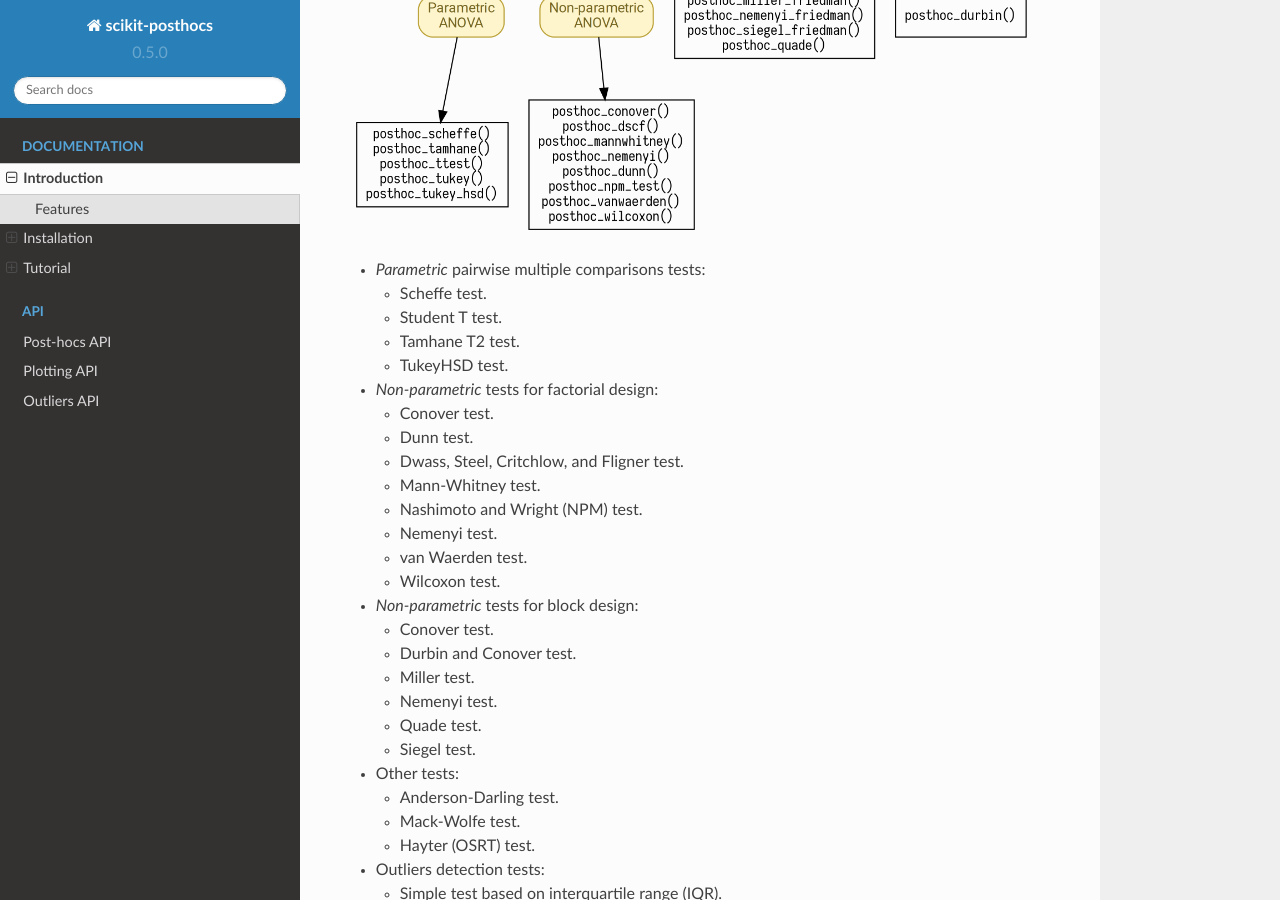
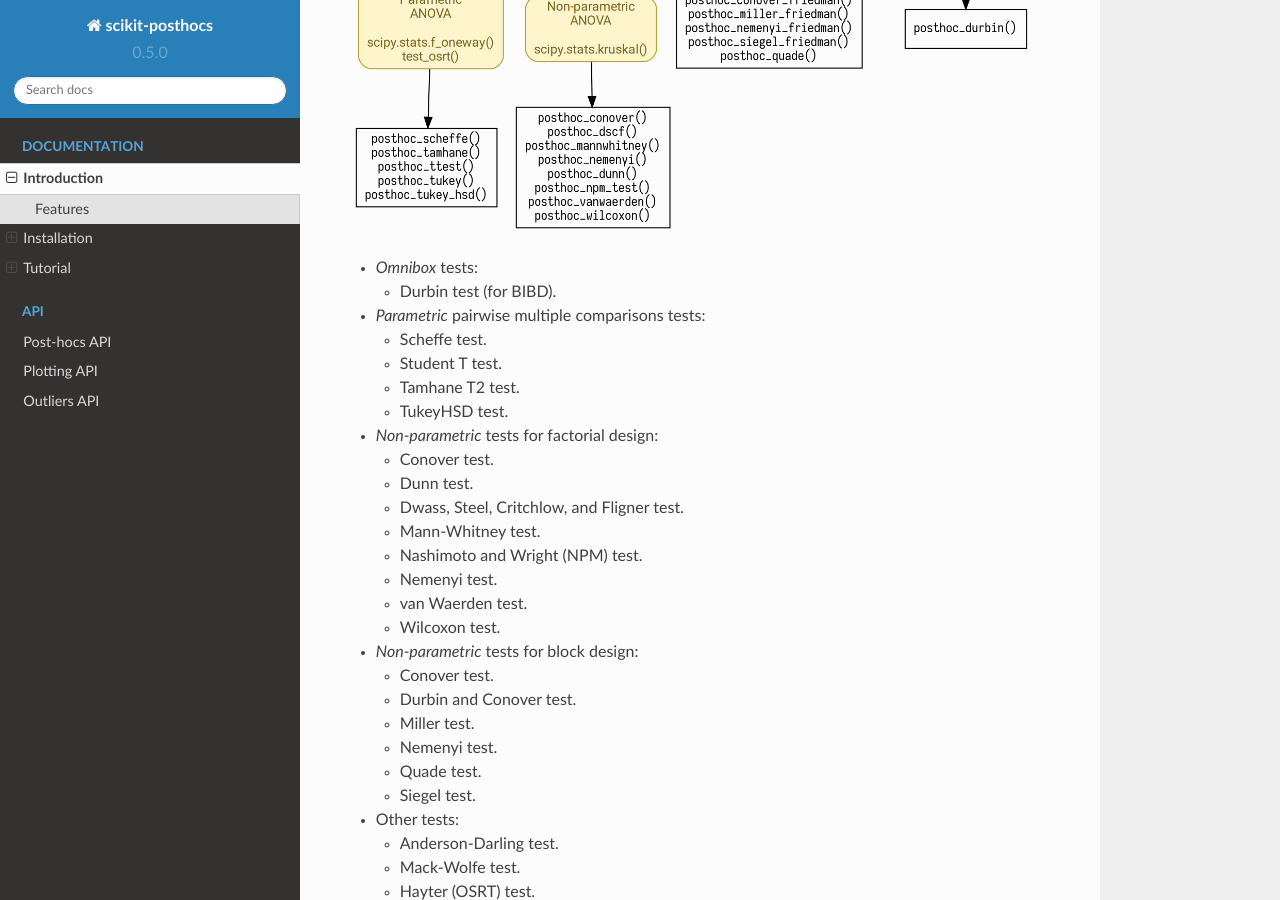
Before and after one commit to maximtrp/scikit-posthocs, a Sphinx documentation site: the page built from docs/source/intro.rst, in a window 1280 px wide and 900 px high, scrolled down 775 px. Built offline with Sphinx 7.4.7 and the Read the Docs theme 2.0.0, drawn with Linux system fonts in a browser that asks for light colours.

Commit message:
docs upd

```diff
--- a/README.rst
+++ b/README.rst
@@ -34,6 +34,10 @@ Features
 --------
 
 .. image:: images/flowchart.png
+
+- *Omnibox* tests:
+
+  - Durbin test (for BIBD).
 
 - *Parametric* pairwise multiple comparisons tests:
 
--- a/docs/source/intro.rst
+++ b/docs/source/intro.rst
@@ -11,6 +11,10 @@ Features
 --------
 
 .. image:: _static/flowchart.png
+
+- *Omnibox* tests:
+
+  - Durbin test (for BIBD).
 
 - *Parametric* pairwise multiple comparisons tests:
 
```
Also changed, not shown: docs/source/_static/flowchart.png, images/flowchart.png, 1 other file.
